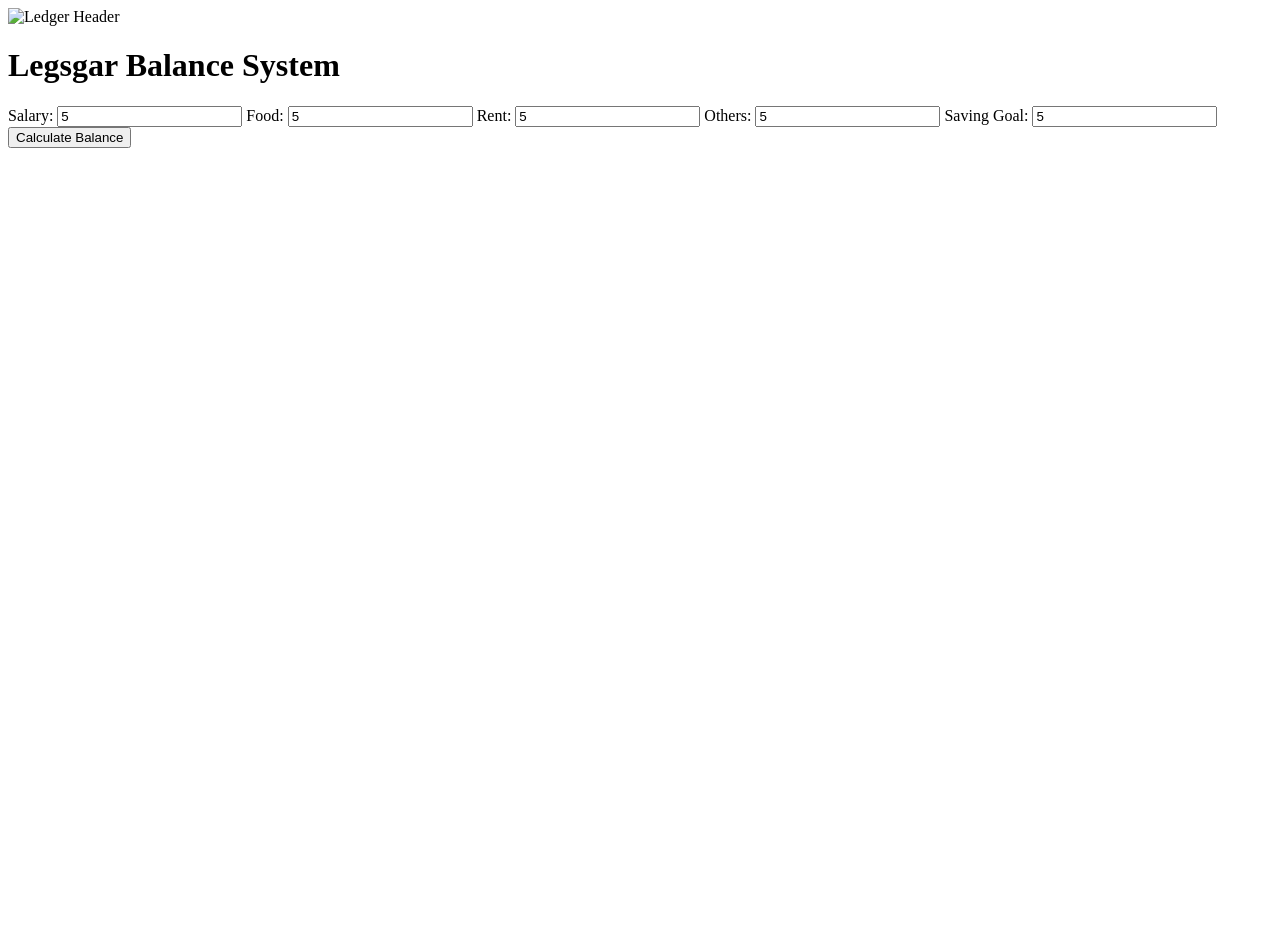
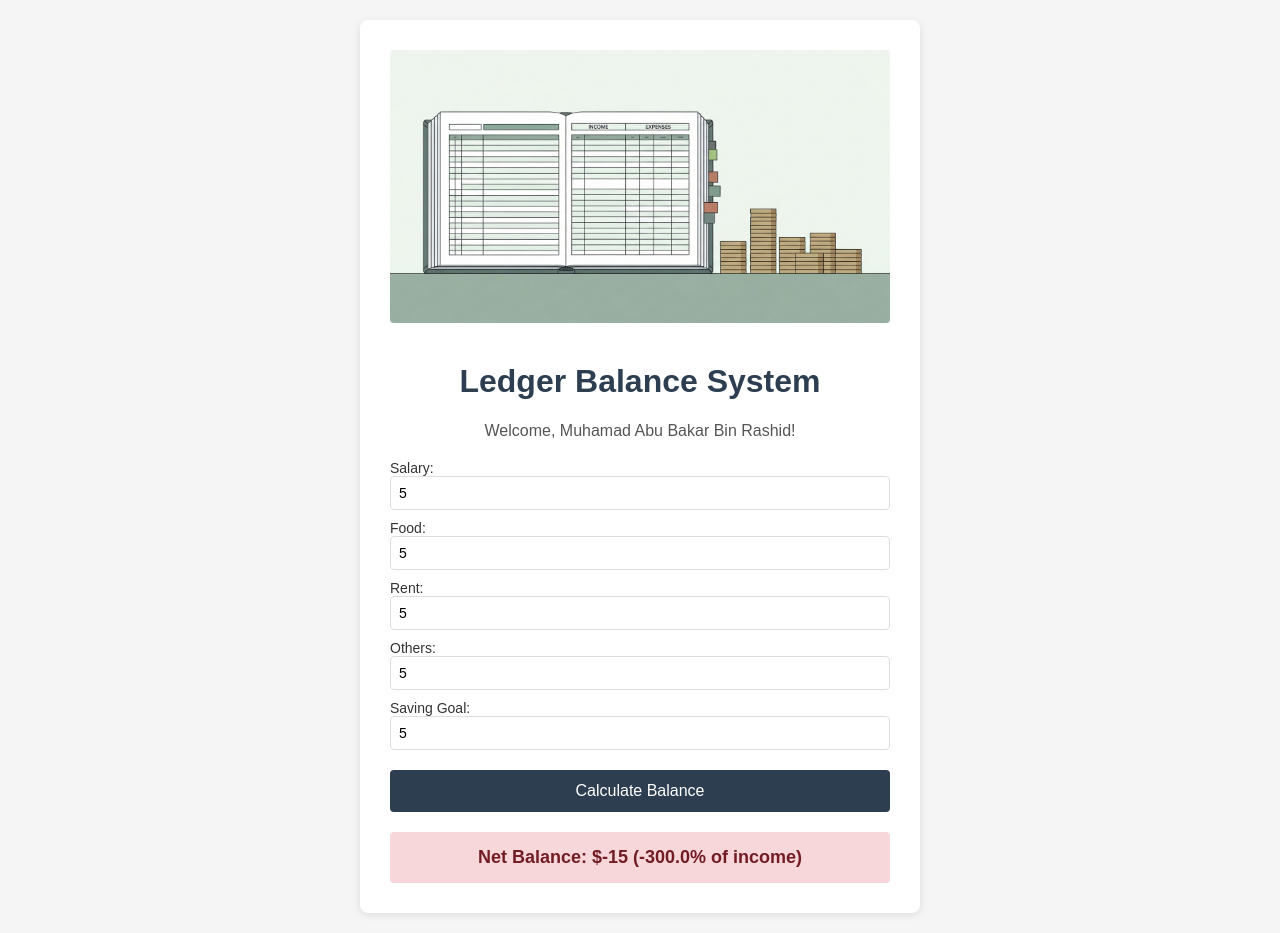
Before and after one commit to FranKnighto/Mission-3, a website: page index.html in a window 1280 px wide. Both pictures are taken after typing "5", "5", "5", "5", "5" into the empty fields and a click on the button "Calculate Balance". Before the commit the page ends 800 px from the top, so only its background shows below. Drawn offline with Linux system fonts and the light colour scheme.

Commit message:
v1.0 debug

```diff
--- a/index.html
+++ b/index.html
@@ -4,12 +4,12 @@
   <meta charset="UTF-8">
   <meta name="viewport" content="width=device-width, initial-scale=1.0">
   <title>Ledger Balance System</title>
-  <link rel="stylesheet" href="styles.css">
+  <link rel="stylesheet" href="style.css">
 </head>
 <body>
   <div class="container">
-    <img src="ledgerr.png" alt="Ledger Header">
-    <h1>Legsgar Balance System</h1>
+    <img src="ledger.png" alt="Ledger Header">
+    <h1>Ledger Balance System</h1>
     <p id="greeting"></p>
     <div class="form">
       <label>Salary:       <input type="number" id="salary" placeholder="0"></label>
@@ -18,9 +18,9 @@
       <label>Others:       <input type="number" id="others" placeholder="0"></label>
       <label>Saving Goal:  <input type="number" id="saving" placeholder="0"></label>
     </div>
-    <button>Calculate Balance</button>
+    <button id="calcBtn">Calculate Balance</button>
     <div id="result" class="result"></div>
   </div>
-  <script src="script.js"></script>
+  <script type="module" src="script.js"></script>
 </body>
 </html>
--- a/script.js
+++ b/script.js
@@ -1,13 +1,16 @@
-/* Ledger Balance System
+/* Ledger Balance System */
 
-const User = require('./user.js')
+import User from './user.js'
 
-const person = new User("Bin Rashid", "Muhamad Abu Bakar");
+const person = new User("Muhamad Abu Bakar", "Bin Rashid");
 
 const greeting = document.getElementById("greeting");
-greeting.textContent = `Welcome, ${person.fullname?.lastName}!`;
+greeting.textContent = `Welcome, ${person.fullname}!`;
 
 const expenses = ["food", "rent", "others", "saving"];
+
+const calcBtn = document.getElementById("calcBtn")
+calcBtn.addEventListener("click",calculate)
 
 function calculate() {
   const salary = Number(document.getElementById("salary").value) || 0;
@@ -22,9 +25,7 @@ function calculate() {
   const percent = (balance / salary) * 100;
 
   const result = document.getElementById("result");
-  result.textContent = `Net Balance: $${balance} (${
-    percent.toFixed(1) + '%'
-  } of income)`;
+  result.textContent = `Net Balance: $${balance} (${percent.toFixed(1)}% of income)`;
 
   result.style.backgroundColor = balance >= 0 ? "#d4edda" : "#f8d7da";
   result.style.color = balance >= 0 ? "#155724" : "#721c24";
--- a/user.js
+++ b/user.js
@@ -1,12 +1,10 @@
-class User {
+export default class User {
   constructor(firstName, lastName) {
     this.firstName = firstName;
     this.lastName = lastName;
   }
 
   get fullname() {
-    return `${firstName} ${lastName}`;
+    return `${this.firstName} ${this.lastName}`;
   }
 }
-
-module.exports = User;
```
Also changed, not shown: style.css (+30 -6 lines).
